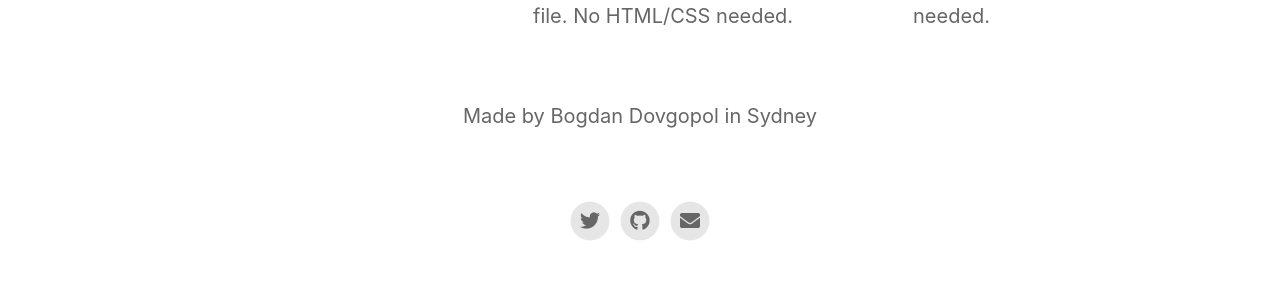
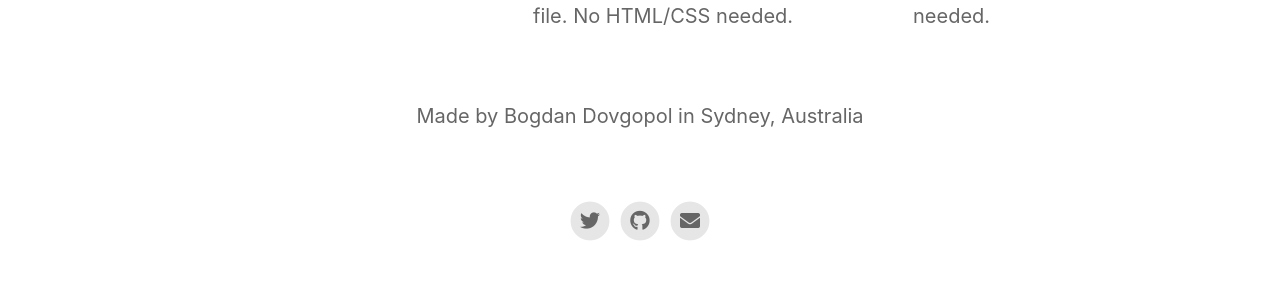
Before and after one commit to bogdandovgopol/mypedometer.app, a Jekyll site: the page built from index.html, in a window 1280 px wide. Shown: the part 1623-1921 px from the top of the page. Built offline with Jekyll 4.4.1, drawn with Linux system fonts in a browser that asks for light colours; nearby versions of some CDN libraries.

Commit message:
Update _config.yml

```diff
--- a/_config.yml
+++ b/_config.yml
@@ -21,12 +21,12 @@ enable_smart_app_banner                   : true
 # Information About Yourself
 your_name                                 : Bogdan Dovgopol
 your_link                                 :
-your_city                                 : Sydney
+your_city                                 : Sydney, Australia
 email_address                             : bogdan@dovgopol.dev
 facebook_username                         :
 instagram_username                        :
 twitter_username                          : bogdandovgopol
-github_username                           : emilbaehr
+github_username                           : bogdandovgopol
 youtube_username                          :
 
 
```
